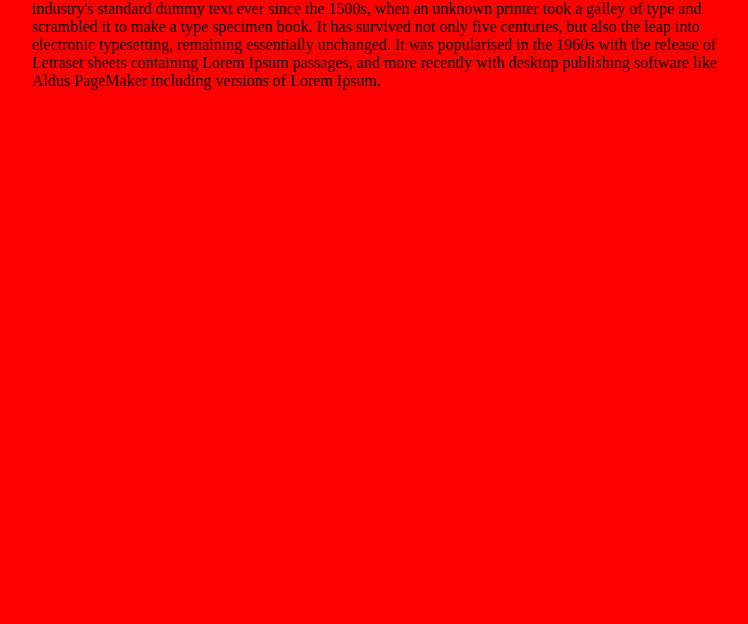
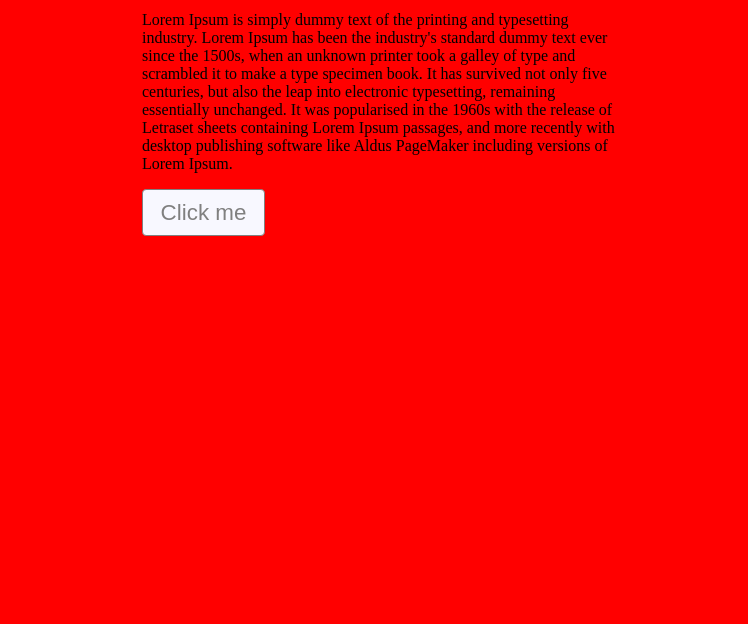
Before and after one commit to daweed93/magic-of-github, a plain HTML site: page HtmlPage.html in a window 1280 px wide. Shown: the part 176-800 px from the top of the page, without its empty margins (258-1006 px from the left). Drawn offline with Linux system fonts and the light colour scheme.

Commit message:
cool stuff
Made this cool and usefull stuff with ems and rems. Please accept it
:dancer:

```diff
--- a/HtmlPage.html
+++ b/HtmlPage.html
@@ -6,8 +6,10 @@
 	<link rel="stylesheet" type="text/css" href="StyleSheet.css">
 </head>
 <body>
-<h1>Hello Github</h1>
-<p>Lorem Ipsum is simply dummy text of the printing and typesetting industry. Lorem Ipsum has been the industry's standard dummy text ever since the 1500s, when an unknown printer took a galley of type and scrambled it to make a type specimen book. It has survived not only five centuries, but also the leap into electronic typesetting, remaining essentially unchanged. It was popularised in the 1960s with the release of Letraset sheets containing Lorem Ipsum passages, and more recently with desktop publishing software like Aldus PageMaker including versions of Lorem Ipsum.
-</p>
+	<h1>Hello Github</h1>
+	<p>
+		Lorem Ipsum is simply dummy text of the printing and typesetting industry. Lorem Ipsum has been the industry's standard dummy text ever since the 1500s, when an unknown printer took a galley of type and scrambled it to make a type specimen book. It has survived not only five centuries, but also the leap into electronic typesetting, remaining essentially unchanged. It was popularised in the 1960s with the release of Letraset sheets containing Lorem Ipsum passages, and more recently with desktop publishing software like Aldus PageMaker including versions of Lorem Ipsum.
+	</p>
+	<button><a href="#">Click me</a></button>
 </body>
 </html>
--- a/StyleSheet.css
+++ b/StyleSheet.css
@@ -1,11 +1,40 @@
+:root {
+	font-size: 16px;
+}
+@media screen and (max-width: 820px) {
+	:root {
+		font-size: 24px;
+	}
+}
 body {
-	background-color: aliceblue;
+	background-color: red;
 	margin: 100px auto;
-	width: 700px;
+	width: 30rem;
 }
 h1 {
 	text-align: center;
+	font-size: 3rem;
 }
-body {
-background-color: red;
+
+p {
+	font-size: 1rem;
 }
+
+button {
+	background-color: ghostwhite;
+	border-radius: 0.180em;
+	font-size: 1.4rem;
+	border: 0.083em solid grey;
+	padding: 0.6rem 0;
+}
+	button > a {
+		text-decoration: none;
+		color: grey;
+		padding: 0.6rem 1.1rem;
+	}
+		button > a:hover {
+			color: green;
+		}
+	button:hover {
+		border: 0.095em solid green;
+	}
```
